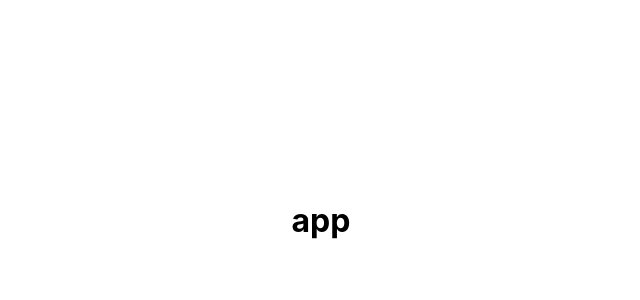
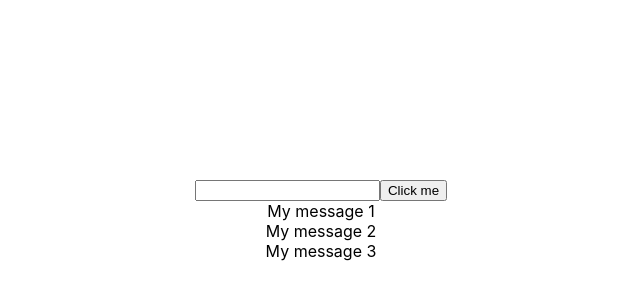
Before and after one commit to Odinokun/ca-microtasks, a React (Create React App) app: page / in a window 1280 px wide. Shown: the part 180-480 px from the top of the page, without its empty margins (319-959 px from the left). Built offline with nearby package versions, Linux system fonts and the light colour scheme.

Commit message:
Add message state and input functionality to App component

```diff
--- a/src/App.tsx
+++ b/src/App.tsx
@@ -1,9 +1,30 @@
+import { useState } from 'react';
 import './App.css';
 
+type MessageType = {
+  id: number;
+  message: string;
+};
+
 function App() {
+  const [message, setMessage] = useState<MessageType[]>([
+    { id: 1, message: 'My message 1' },
+    { id: 2, message: 'My message 2' },
+    { id: 3, message: 'My message 3' },
+  ]);
+
   return (
     <div className='App'>
-      <h1>app</h1>
+      <div>
+        <div>
+          <input type='text' />
+          <button>Click me</button>
+        </div>
+
+        {message.map(m => (
+          <div key={m.id}>{m.message}</div>
+        ))}
+      </div>
     </div>
   );
 }
```
